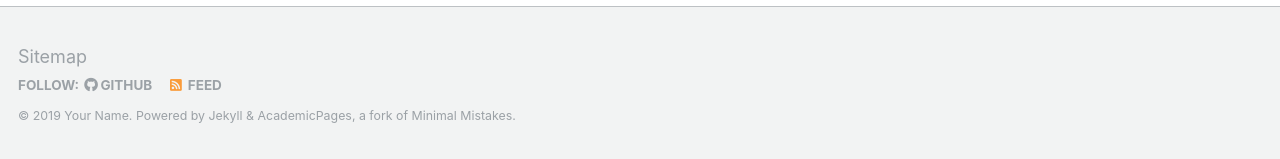
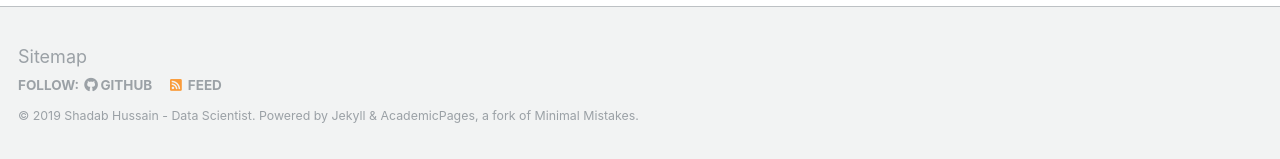
Before and after one commit to lokesh-fullstack/shadab.github.io, a Jekyll site: the page built from _pages/about.md, in a window 1280 px wide and 900 px high, scrolled down 2463 px. Shown: the part 738-897 px from the top of the window. Built offline with Jekyll 4.4.1, drawn with Linux system fonts in a browser that asks for light colours; some web fonts are replaced; some of the changed text lies outside the part shown.

Commit message:
Update _config.yml

```diff
--- a/_config.yml
+++ b/_config.yml
@@ -7,11 +7,11 @@
 
 # Site Settings
 locale                   : "en-US"
-title                    : "Your Name / Site Title"
+title                    : "Shadab Hussain"
 title_separator          : "-"
-name                     : &name "Your Name"
+name                     : &name "Shadab Hussain - Data Scientist"
 description              : &description "personal description"
-url                      : https://academicpages.github.io # the base hostname & protocol for your site e.g. "https://mmistakes.github.io"
+url                      : https://shadab.github.io # the base hostname & protocol for your site e.g. "https://mmistakes.github.io"
 baseurl                  : "" # the subpath of your site, e.g. "/blog"
 repository               : "academicpages/academicpages.github.io"
 teaser                   :  # filename of teaser fallback teaser image placed in /images/, .e.g. "500x300.png"
```
